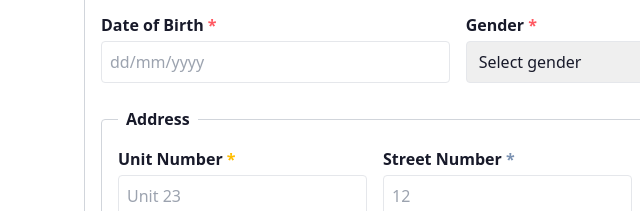
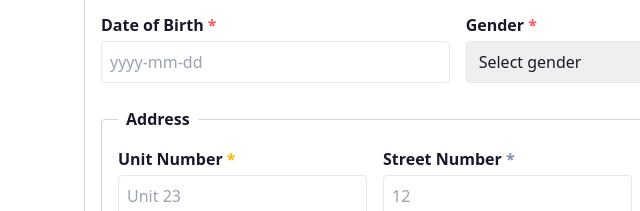
Before and after one commit to kordogs/vanilla-form, a website: page index.html in a window 1280 px wide. Shown: the part 283-494 px from the top of the page, 0-640 px from the left. Drawn offline with nearby package versions, Linux system fonts and the light colour scheme.

Commit message:
Update index.html

```diff
--- a/index.html
+++ b/index.html
@@ -180,7 +180,7 @@
               name="dateOfBirth"
               required
               class="w-full p-2 border rounded"
-              placeholder="dd/mm/yyyy"
+              placeholder="yyyy-mm-dd"
             />
           </div>
           <div class="form-group">
```
